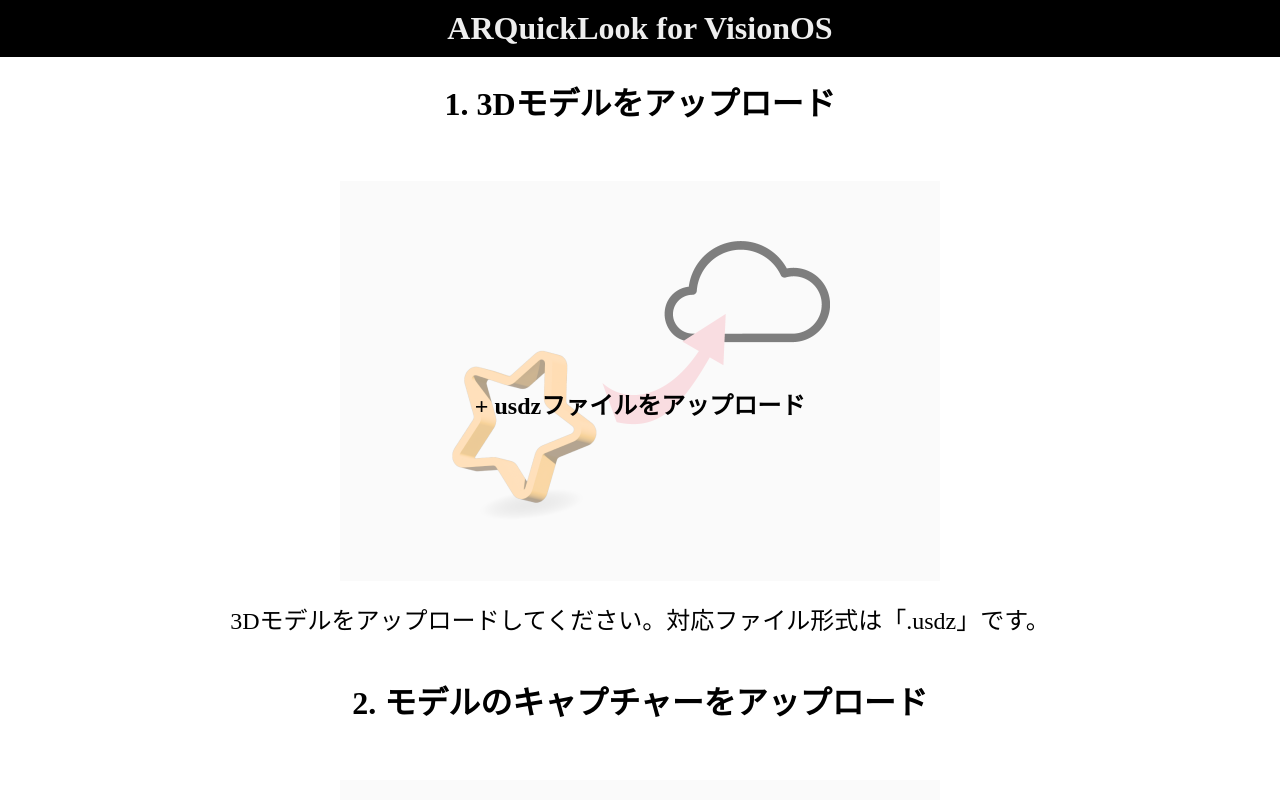
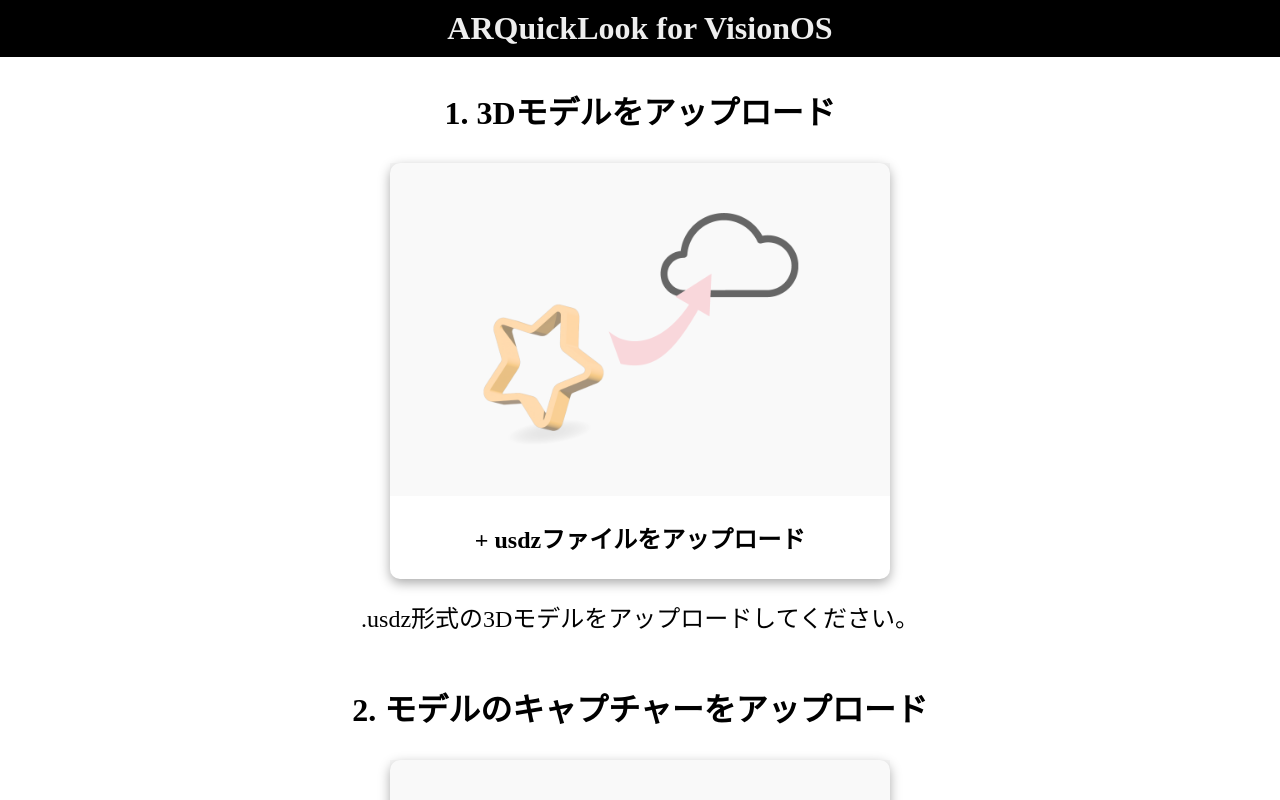
Before and after one commit to kanakanho/arquicklook-vision-os, a Next.js app: page /upload in a window 1280 px wide. Shown: the top 800 px of the page. Built offline with nearby package versions, Linux system fonts and the light colour scheme.

Commit message:
fix: PRい合わせた変更とボタンの見やすさ向上

```diff
--- a/src/app/(user)/upload/_components/InputFile.tsx
+++ b/src/app/(user)/upload/_components/InputFile.tsx
@@ -6,48 +6,51 @@
   // eslint-disable-next-line no-unused-vars
   setItem: (item: string) => void;
   question: TypeQuestion;
-  inputFileType: string;
+  inputFileType: 'usdz' | 'image';
 };
+
+const Title = styled.h1`
+  margin: 30px 0;
+`;
 
 const HiddenInput = styled.input`
   display: none;
 `;
 
 const InputContainer = styled.div`
+  margin: 0 auto;
+  width: fit-content;
+
+  margin: 0 auto;
+  display: flex;
+  justify-content: center;
+  flex-direction: column;
+  align-items: center;
+
+  /* border: 4px solid #999; */
+  border-radius: 10px;
+  box-sizing: border-box;
+  box-shadow: 0 4px 12px #aaa;
   &:hover {
     cursor: pointer;
+    box-shadow: 0 1px 12px orange;
   }
 `;
 
 const InpuText = styled.p`
-  margin: 0;
-  z-index: 1000;
-  position: relative;
-  top: 240px;
   font-weight: 600;
   font-size: 24px;
 `;
 
-const ImageContainer = styled.div`
-  position: relative;
-  left: calc(50% - 300px);
-  width: 600px;
-  height: 400px;
+const Image = styled.img`
+  width: 500px;
+  opacity: 0.6;
+  overflow: hidden;
+  z-index: -1;
   @media screen and (max-width: 1100px) {
     width: 300px;
     height: 200px;
   }
-
-  img {
-    z-index: 1;
-    opacity: 0.5;
-  }
-`;
-
-const Image = styled.img`
-  width: 100%;
-  height: 100%;
-  object-position: center;
 `;
 
 const Text = styled.p`
@@ -55,9 +58,9 @@
   padding: 20px 0;
   font-size: 24px;
 `;
-``;
 const InputFile: FC<Props> = ({ setItem, question, inputFileType }) => {
   const [url, setUrl] = useState<string>('');
+  const [isComplete, setIsComplete] = useState<boolean>(false);
 
   const usdzInputRef = useRef<HTMLInputElement>(null);
 
@@ -69,41 +72,32 @@
 
   const handleFileChange = (event: ChangeEvent<HTMLInputElement>) => {
     const file = event.target.files?.[0];
-    if (file) {
+    if (
+      (file && inputFileType === 'usdz' && file?.type === 'model/vnd.usdz+zip') ||
+      (file && inputFileType === 'image' && file?.type.includes('image'))
+    ) {
       // eslint-disable-next-line no-console
       console.log(`File name: ${file.name}, type: ${file.type}`);
       setUrl(file.name);
       setItem(url);
+      setIsComplete(true);
     }
   };
 
   return (
     <>
-      <h1>{question.title}</h1>
-      {inputFileType === 'usdz' ? (
-        <HiddenInput
-          ref={usdzInputRef}
-          type='file'
-          name='example1'
-          accept='.usdz'
-          onChange={handleFileChange}
-        />
-      ) : (
-        <HiddenInput
-          ref={usdzInputRef}
-          type='file'
-          name='example'
-          accept='image/*'
-          onChange={handleFileChange}
-        />
-      )}
+      <Title>{question.title}</Title>
+      <HiddenInput
+        ref={usdzInputRef}
+        type='file'
+        accept={inputFileType === 'usdz' ? '.usdz' : 'image/*'}
+        onChange={handleFileChange}
+      />
       <InputContainer onClick={handleClick}>
-        <InpuText>{question.guide}</InpuText>
-        <ImageContainer>
-          <Image src={`/${question.large.img}`} alt={question.large.text} />
-        </ImageContainer>
+        <Image src={`/${question.img}`} alt={question.text} />
+        <InpuText>{isComplete ? question.complete : question.guide}</InpuText>
       </InputContainer>
-      <Text>{question.large.text}</Text>
+      <Text>{question.text}</Text>
     </>
   );
 };
--- a/src/app/(user)/upload/_components/i18n/en.ts
+++ b/src/app/(user)/upload/_components/i18n/en.ts
@@ -5,18 +5,16 @@
     {
       title: '1. Upload 3D model',
       guide: '+ Upload usdz file',
-      large: {
-        img: 'send.png',
-        text: 'Upload 3D model. Supported file format is ".usdz".',
-      },
+      img: 'send.png',
+      text: 'Upload 3D model. Supported file format is ".usdz".',
+      complete: 'Upload complete',
     },
     {
       title: '2. Upload model capture',
       guide: '+ Upload image',
-      large: {
-        img: 'send.png',
-        text: 'Upload the preview image of the 3D model.',
-      },
+      img: 'send.png',
+      text: 'Upload the preview image of the 3D model.',
+      complete: 'Upload complete',
     },
   ],
   input: {
--- a/src/app/(user)/upload/_components/i18n/ja.ts
+++ b/src/app/(user)/upload/_components/i18n/ja.ts
@@ -5,18 +5,16 @@
     {
       title: '1. 3Dモデルをアップロード',
       guide: '+ usdzファイルをアップロード',
-      large: {
-        img: 'send.png',
-        text: '3Dモデルをアップロードしてください。対応ファイル形式は「.usdz」です。',
-      },
+      complete: 'アップロード完了',
+      img: 'send.png',
+      text: '.usdz形式の3Dモデルをアップロードしてください。',
     },
     {
       title: '2. モデルのキャプチャーをアップロード',
       guide: '+ 画像ファイルをアップロード',
-      large: {
-        img: 'send.png',
-        text: '3Dモデルのプレビュー画像をアップロードしてください。',
-      },
+      complete: 'アップロード完了',
+      img: 'send.png',
+      text: '3Dモデルのプレビュー画像をアップロードしてください。',
     },
   ],
   input: {
--- a/src/app/(user)/upload/page.tsx
+++ b/src/app/(user)/upload/page.tsx
@@ -9,6 +9,10 @@
 
 const FormContainer = styled.div`
   text-align: center;
+`;
+
+const Title = styled.h1`
+  margin: 30px 0;
 `;
 
 const Send = styled.div`
@@ -46,7 +50,7 @@
     <FormContainer>
       <InputFile question={lang.questions[0]} setItem={setUsdzUrl} inputFileType='usdz' />
       <InputFile question={lang.questions[1]} setItem={setPngUrl} inputFileType='image' />
-      <h1>{lang.input.title}</h1>
+      <Title>{lang.input.title}</Title>
       <Input card={lang.input.cards[0]} setItem={setName} />
       <Input card={lang.input.cards[1]} setItem={setDescription} />
       <Send onClick={() => sendData()}>{lang.send}</Send>
```
Also changed, not shown: src/app/(user)/upload/_components/types/upload.ts (+3 -4 lines).
